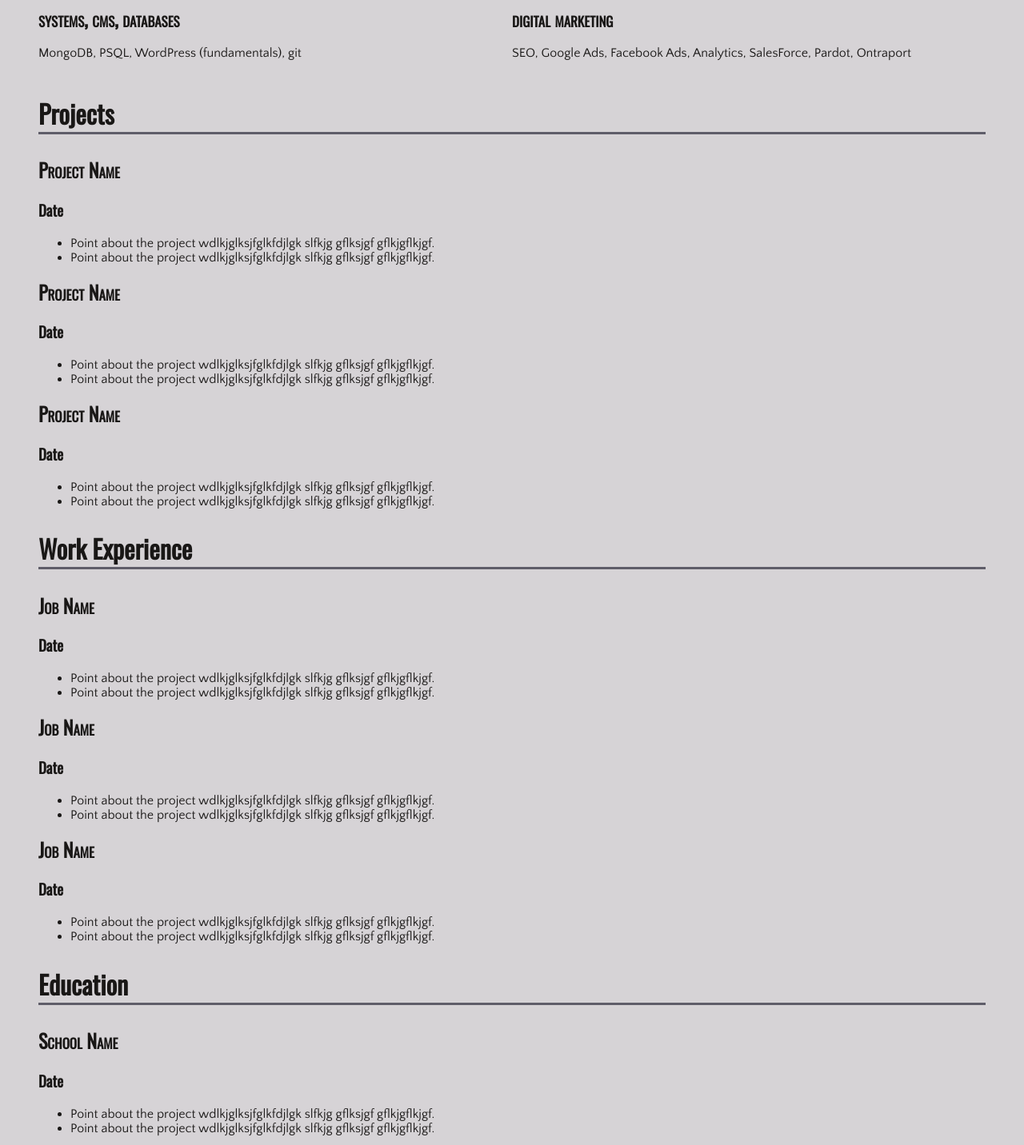
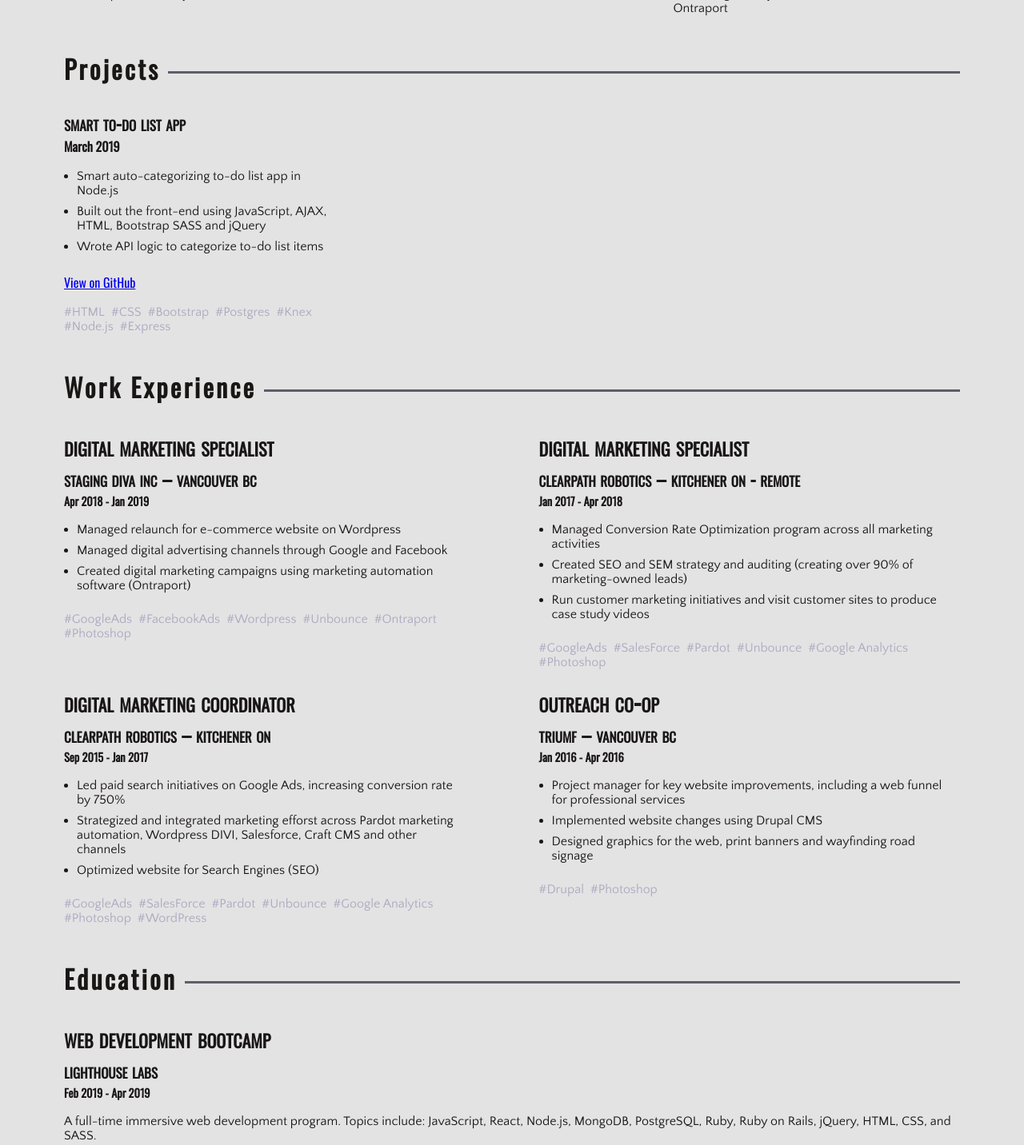
Before and after one commit to rachelgould/rachelgould.github.io, a website: page index.html in a window 1280 px wide. Shown: the part 503-1935 px from the top of the page at 80% size. Drawn offline with nearby package versions, Linux system fonts and the light colour scheme.

Commit message:
Content add

```diff
--- a/index.html
+++ b/index.html
@@ -14,7 +14,7 @@
 <body>
   <header>
     <h1>Rachel Gould</h1>
-    <h2>full stack jr. web developer in vancouver bc</h2>
+    <h2>full stack web developer in vancouver bc</h2>
     <div class="header-contact">
       <ul>
         <li><a href="mailto:rachegould@gmail.com">rachegould@gmail.com</a></li>
@@ -27,100 +27,137 @@
   <main>
     <section id="section-summary">
       <h1>Summary</h1>
-      <p>Lorem ipsum dolor amet forage shabby chic poutine hexagon banjo, vegan tofu bespoke glossier kombucha edison bulb williamsburg. Sustainable art party letterpress offal XOXO. Sustainable pop-up flannel, hella whatever authentic activated charcoal listicle put a bird on it.</p>
+      <p>I'm a web developer who loves to discover innovative solutions and build joyful experiences. After working in Digital Marketing for a variety of tech companies, I realized that I didn't just want to spread the word about products I was passionate about – I wanted build them.</p>
     </section>
     <section id="section-skills">
       <h1>Skills</h1>
       <div class="section-skills_skills-container">
         <div>
-          <h2>languages</h2>
-          <p>HTML, CSS, SASS, JavaScript, Ruby, Ruby on Rails</p>
+          <h2>languages, frameworks</h2>
+          <p>JavaScript, HTML, CSS, SASS, Node.js, jQuery, Bootstrap, React, Ruby on Rails</p>
         </div>
         <div>
-          <h2>frameworks, libraries, environments</h2>
-          <p>Node.js, Express, React, Babel, Websockets</p>
+          <h2>systems, databases</h2>
+          <p>Git/GitHub, MongoDB, PostgreSQL</p>
         </div>
         <div>
-          <h2>systems, cms,  databases</h2>
-          <p>MongoDB, PSQL, WordPress (fundamentals), git</p>
-        </div>
-        <div>
-          <h2>digital marketing</h2>
-          <p>SEO, Google Ads, Facebook Ads, Analytics, SalesForce, Pardot, Ontraport</p>
+          <h2>more</h2>
+          <p>Adobe Photoshop, SEO, Google Ads, Facebook Ads, Google Analytics, SalesForce, Pardot, Ontraport</p>
         </div>
       </div>
     </section>
     <section id="section-projects">
       <h1>Projects</h1>
+      <div class="section-projects-container">
         <div>
-        <h2>Project Name</h2>
-        <h3>Date</h3>
+          <h2>smart to-do list app</h2>
+          <h3>March 2019</h3>
           <ul>
-          <li>Point about the project wdlkjglksjfglkfdjlgk slfkjg gflksjgf gflkjgflkjgf.</li>
-          <li>Point about the project wdlkjglksjfglkfdjlgk slfkjg gflksjgf gflkjgflkjgf.</li>
+            <li>Smart auto-categorizing to-do list app in Node.js</li>
+            <li>Built out the front-end using JavaScript, AJAX, HTML, Bootstrap SASS and jQuery</li>
+            <li>Wrote API logic to categorize to-do list items</li>
+          </ul>
+          <a href="https://github.com/rachelgould/smart-todo">View on GitHub</a>
+          <ul class="tech-stack">
+            <li>#HTML</li>
+            <li>#CSS</li>
+            <li>#Bootstrap</li>
+            <li>#Postgres</li>
+            <li>#Knex</li>
+            <li>#Node.js</li>
+            <li>#Express</li>
           </ul>
         </div>
-      <div>
-        <h2>Project Name</h2>
-        <h3>Date</h3>
-        <ul>
-          <li>Point about the project wdlkjglksjfglkfdjlgk slfkjg gflksjgf gflkjgflkjgf.</li>
-          <li>Point about the project wdlkjglksjfglkfdjlgk slfkjg gflksjgf gflkjgflkjgf.</li>
-        </ul>
-      </div>
-      <div>
-        <h2>Project Name</h2>
-        <h3>Date</h3>
-        <ul>
-          <li>Point about the project wdlkjglksjfglkfdjlgk slfkjg gflksjgf gflkjgflkjgf.</li>
-          <li>Point about the project wdlkjglksjfglkfdjlgk slfkjg gflksjgf gflkjgflkjgf.</li>
-        </ul>
+
       </div>
     </section>
     <section id="section-work-exp">
       <h1>Work Experience</h1>
+      <div class="section-work-exp-container">
         <div>
-        <h2>Job Name</h2>
-        <h3>Date</h3>
+          <h2 class="job-title">digital marketing specialist</h2>
+          <h2>staging diva inc – vancouver bc</h2>
+          <h3>Apr 2018 - Jan 2019</h3>
           <ul>
-          <li>Point about the project wdlkjglksjfglkfdjlgk slfkjg gflksjgf gflkjgflkjgf.</li>
-          <li>Point about the project wdlkjglksjfglkfdjlgk slfkjg gflksjgf gflkjgflkjgf.</li>
+            <li>Managed relaunch for e-commerce website on Wordpress</li>
+            <li>Managed digital advertising channels through Google and Facebook</li>
+            <li>Created digital marketing campaigns using marketing automation software (Ontraport)</li>
+          </ul>
+          <ul class="tech-stack">
+              <li>#GoogleAds</li>
+              <li>#FacebookAds</li>
+              <li>#Wordpress</li>
+              <li>#Unbounce</li>
+              <li>#Ontraport</li>
+              <li>#Photoshop</li>
             </ul>
         </div>
         <div>
-        <h2>Job Name</h2>
-        <h3>Date</h3>
+          <h2 class="job-title">digital marketing specialist</h2>
+          <h2>clearpath robotics – kitchener on - remote</h2>
+          <h3>Jan 2017 - Apr 2018</h3>
           <ul>
-          <li>Point about the project wdlkjglksjfglkfdjlgk slfkjg gflksjgf gflkjgflkjgf.</li>
-          <li>Point about the project wdlkjglksjfglkfdjlgk slfkjg gflksjgf gflkjgflkjgf.</li>
+            <li>Managed Conversion Rate Optimization program across all marketing activities</li>
+            <li>Created SEO and SEM strategy and auditing (creating over 90% of marketing-owned leads)</li>
+            <li>Run customer marketing initiatives and visit customer sites to produce case study videos</li>
+          </ul>
+          <ul class="tech-stack">
+              <li>#GoogleAds</li>
+              <li>#SalesForce</li>
+              <li>#Pardot</li>
+              <li>#Unbounce</li>
+              <li>#Google Analytics</li>
+              <li>#Photoshop</li>
             </ul>
         </div>
         <div>
-        <h2>Job Name</h2>
-        <h3>Date</h3>
+          <h2 class="job-title">digital marketing coordinator</h2>
+          <h2>clearpath robotics – kitchener on</h2>
+          <h3>Sep 2015 - Jan 2017</h3>
           <ul>
-          <li>Point about the project wdlkjglksjfglkfdjlgk slfkjg gflksjgf gflkjgflkjgf.</li>
-          <li>Point about the project wdlkjglksjfglkfdjlgk slfkjg gflksjgf gflkjgflkjgf.</li>
+            <li>Led paid search initiatives on Google Ads, increasing conversion rate by 750%</li>
+            <li>Strategized and integrated marketing efforst across Pardot marketing automation, Wordpress DIVI, Salesforce, Craft CMS and other channels</li>
+            <li>Optimized website for Search Engines (SEO)</li>
+          </ul>
+          <ul class="tech-stack">
+              <li>#GoogleAds</li>
+              <li>#SalesForce</li>
+              <li>#Pardot</li>
+              <li>#Unbounce</li>
+              <li>#Google Analytics</li>
+              <li>#Photoshop</li>
+              <li>#WordPress</li>
+            </ul>
+        </div>
+        <div>
+          <h2 class="job-title">outreach co-op</h2>
+          <h2>triumf – vancouver bc</h2>
+          <h3>Jan 2016 - Apr 2016</h3>
+          <ul>
+            <li>Project manager for key website improvements, including a web funnel for professional services</li>
+            <li>Implemented website changes using Drupal CMS</li>
+            <li>Designed graphics for the web, print banners and wayfinding road signage</li>
+          </ul>
+          <ul class="tech-stack">
+              <li>#Drupal</li>
+              <li>#Photoshop</li>
             </ul>
         </div>
       </section>
       <section id="section-education">
           <h1>Education</h1>
           <div>
-          <h2>School Name</h2>
-          <h3>Date</h3>
-          <ul>
-            <li>Point about the project wdlkjglksjfglkfdjlgk slfkjg gflksjgf gflkjgflkjgf.</li>
-            <li>Point about the project wdlkjglksjfglkfdjlgk slfkjg gflksjgf gflkjgflkjgf.</li>
-          </ul>
+            <h2 class="job-title">web development bootcamp</h2>
+            <h2>lighthouse labs</h2>
+            <h3>Feb 2019 - Apr 2019</h3>
+            <p>A full-time immersive web development program. Topics include: JavaScript, React, Node.js, MongoDB, PostgreSQL, Ruby, Ruby on Rails, jQuery, HTML, CSS, and SASS.</p>
           </div>
           <div>
-          <h2>School Name</h2>
-          <h3>Date</h3>
-          <ul>
-            <li>Point about the project wdlkjglksjfglkfdjlgk slfkjg gflksjgf gflkjgflkjgf.</li>
-            <li>Point about the project wdlkjglksjfglkfdjlgk slfkjg gflksjgf gflkjgflkjgf.</li>
-          </ul>
+            <h2 class="job-title">honors bachelor of arts</h2>
+            <h2>university of waterloo</h2>
+            <h3>Class of 2017</h3>
+            <p>Graduated on the Dean's List (with distinction). Majored in Rhetoric and Professional Writing with a specialization in Digital Media Studies and a minor in Economics.</p>
+          </div>
         </div>
       </section>
   </main>
--- a/styling/style.scss
+++ b/styling/style.scss
@@ -5,7 +5,7 @@
 
 // COLORS
 
-$color-bg-bright: #D6D3D6;
+$color-bg-bright: rgb(228, 227, 228);
 $color-dark: #191716;
 $color-accent-dull: #5F5D69;
 $color-accent-bright: #ADAABF;
@@ -15,16 +15,28 @@
   margin: 0;
 }
 
+%three-column-flex-shared {
+  display: flex;
+  flex-wrap: wrap;
+  justify-content: space-between;
+  div {
+    width: 30%;
+    padding-right: 2%;
+  }
+}
+
 %two-column-flex-shared {
   display: flex;
   flex-wrap: wrap;
+  justify-content: space-between;
   div {
-    width: 50%;
+    width: 45%;
+    padding-right: 2%;
   }
 }
 
 html {
-  background-color: $color-light;
+  background-color: $color-bg-bright;
   font-family: $font-primary;
   color: $color-dark;
   body {
@@ -32,6 +44,35 @@
   }
   p, li {
     font-family: $font-secondary;
+  }
+  ul {
+    padding-left: 1em;
+    li {
+      padding: 0 0 0.5em 0;
+    }
+  }
+
+  h2.job-title {
+    @extend %headings-shared;
+    font-size: 2em;
+  }
+
+  h3 {
+    font-size: 0.9em;
+    margin-top: 0;
+  }
+
+  ul.tech-stack {
+    padding: 0;
+    list-style: none;
+    display: flex;
+    flex-wrap: wrap;
+    li {
+      list-style: none;
+      margin-right: 0.5em;
+      padding: 0;
+      color: $color-accent-bright;
+    }
   }
 }
 
@@ -114,13 +155,25 @@
 }
 
 main {
-  padding: 180px 3em 4em 3em;
+  padding: 180px 5em 4em 5em;
   background-color: $color-bg-bright;
 
   h1 {
     font-size: 2em;
+    white-space: nowrap;
+    overflow: hidden;
+    letter-spacing: 0.1em;
+  }
+
+  h1:after {
+    content: "";
+    margin-left: 10px;
+    width: 100%;
+    display: inline-block;
+    vertical-align: middle;
     border-bottom: 3px solid $color-accent-dull;
-
+    overflow: hidden;
+    justify-content: space-around;
   }
 
   h2 {
@@ -128,6 +181,20 @@
   }
 
   .section-skills_skills-container {
+    @extend %three-column-flex-shared;
+  }
+
+  .section-projects-container {
+    @extend %three-column-flex-shared;
+
+    h3 {
+      margin: 0;
+      font-size: 1em;
+    }
+  }
+
+  .section-work-exp-container {
     @extend %two-column-flex-shared;
   }
+
 }
```
Also changed, not shown: styling/style.css, 1 other file. Lines whose indentation alone changed are shown as unchanged.
